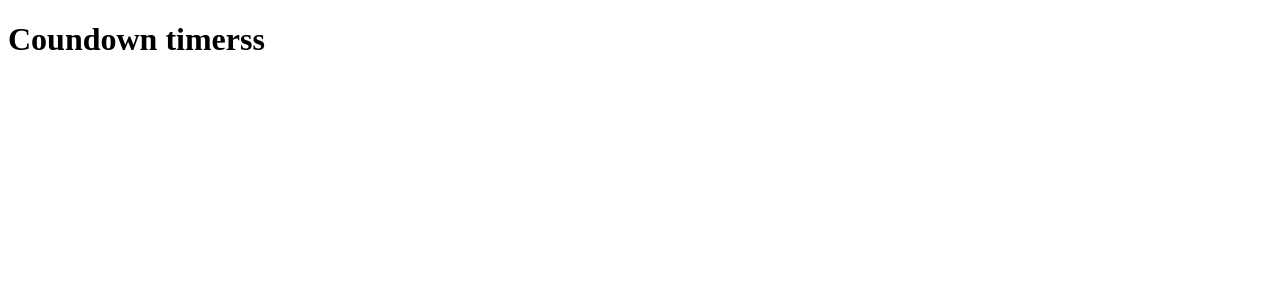
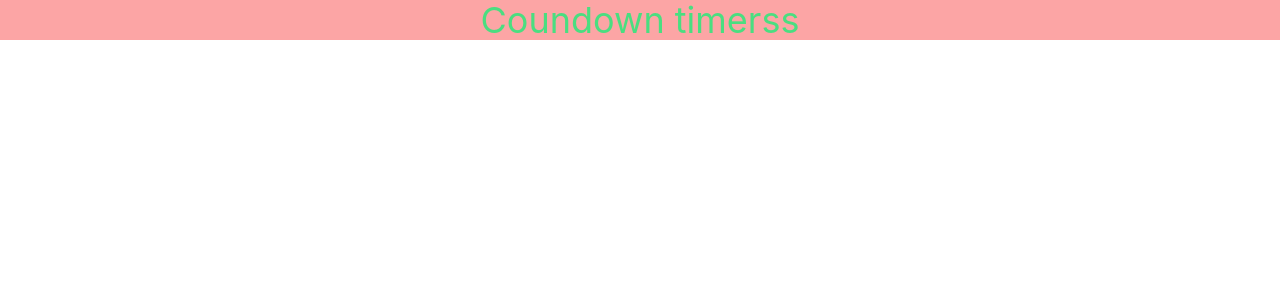
Before and after one commit to AndreiGutnik/spa-coundown-timers, a React app: page / in a window 1280 px wide. Shown: the top 300 px of the page. Built offline with nearby package versions, Linux system fonts and the light colour scheme.

Commit message:
Add Tailwind

```diff
--- a/postcss.config.js
+++ b/postcss.config.js
@@ -1,3 +1,5 @@
+const tailwindcss = require('tailwindcss');
+
 module.exports = {
-  plugins: [require("autoprefixer"), require("postcss-csso")],
+  plugins: [require('postcss-csso'), 'postcss-preset-env', tailwindcss],
 };
--- a/src/components/App.tsx
+++ b/src/components/App.tsx
@@ -1,9 +1,9 @@
-import React from "react";
+import React from 'react';
 
 export const App = () => {
   return (
-    <div>
-      <h1>Coundown timerss</h1>
+    <div className="bg-red-300">
+      <h1 className="text-4xl text-green-400">Coundown timerss</h1>
     </div>
   );
 };
--- /dev/null
+++ b/src/index.css
@@ -0,0 +1,59 @@
+@tailwind base;
+@tailwind components;
+@tailwind utilities;
+
+*,
+*::before,
+*::after {
+  box-sizing: border-box;
+}
+
+body {
+  margin: 0;
+  font-family: -apple-system, BlinkMacSystemFont, 'Segoe UI', 'Roboto', 'Oxygen',
+    'Ubuntu', 'Cantarell', 'Fira Sans', 'Droid Sans', 'Helvetica Neue',
+    sans-serif;
+  -webkit-font-smoothing: antialiased;
+  -moz-osx-font-smoothing: grayscale;
+}
+
+code {
+  font-family: source-code-pro, Menlo, Monaco, Consolas, 'Courier New',
+    monospace;
+}
+
+h1,
+h2,
+h3,
+h4,
+h5,
+h6,
+p {
+  margin-top: 0;
+  margin-bottom: 0;
+}
+
+h1,
+h2 {
+  text-align: center;
+  margin-bottom: 24px;
+}
+
+ul {
+  margin-top: 0;
+  margin-bottom: 0;
+  padding-left: 0;
+  text-decoration: none;
+}
+
+img {
+  display: block;
+  max-width: 100%;
+  height: auto;
+}
+
+input,
+button,
+label {
+  display: block;
+}
--- a/src/index.tsx
+++ b/src/index.tsx
@@ -1,6 +1,7 @@
 import React from 'react';
 import ReactDOM from 'react-dom/client';
 import { App } from './components/App';
+import './index.css';
 
 ReactDOM.createRoot(document.getElementById('root') as HTMLElement).render(
   <React.StrictMode>
--- /dev/null
+++ b/tailwind.config.js
@@ -0,0 +1,9 @@
+/** @type {import('tailwindcss').Config} */
+module.exports = {
+  content: ['./src/**/*.{html,js,ts,jsx,tsx,mdx}'],
+
+  theme: {
+    extend: {},
+  },
+  plugins: [],
+};
--- a/webpack.config.js
+++ b/webpack.config.js
@@ -48,6 +48,11 @@ const modules = {
     // --- Загрузчик для html (html-loader)
     { test: /\.(html)$/, use: ['html-loader'] },
     // --- Загрузчики стилей
+    // {
+    //   test: /\.css$/i,
+    //   include: path.resolve(__dirname, 'src'),
+    //   use: ['style-loader', 'css-loader', 'postcss-loader'],
+    // },
     {
       test: /\.(s[ac]|c)ss$/i,
       use: [
@@ -101,7 +106,7 @@ const modules = {
 };
 
 const resolve = {
-  extensions: ['.ts', '.tsx', '.js', '.jsx'],
+  extensions: ['.ts', '.tsx', '.js', '.jsx', '.css'],
   alias: {
     App: path.resolve(__dirname, 'src'),
     Components: path.resolve(__dirname, 'src/components'),
@@ -122,13 +127,6 @@ module.exports = {
     assetModuleFilename: 'assets/[hash][ext][query]',
     clean: true,
   },
-  // output: {
-  //   filename: watchMode
-  //     ? 'assets/[name].[hash].js'
-  //     : 'assets/[name].[chunkhash].js',
-  //   path: path.resolve(__dirname, 'build'),
-  //   publicPath: '/',
-  // },
 
   resolve,
   module: modules,
```
Also changed, not shown: package.json (+7 -5 lines), 1 other file (tests, documents, lock files or other folders).
